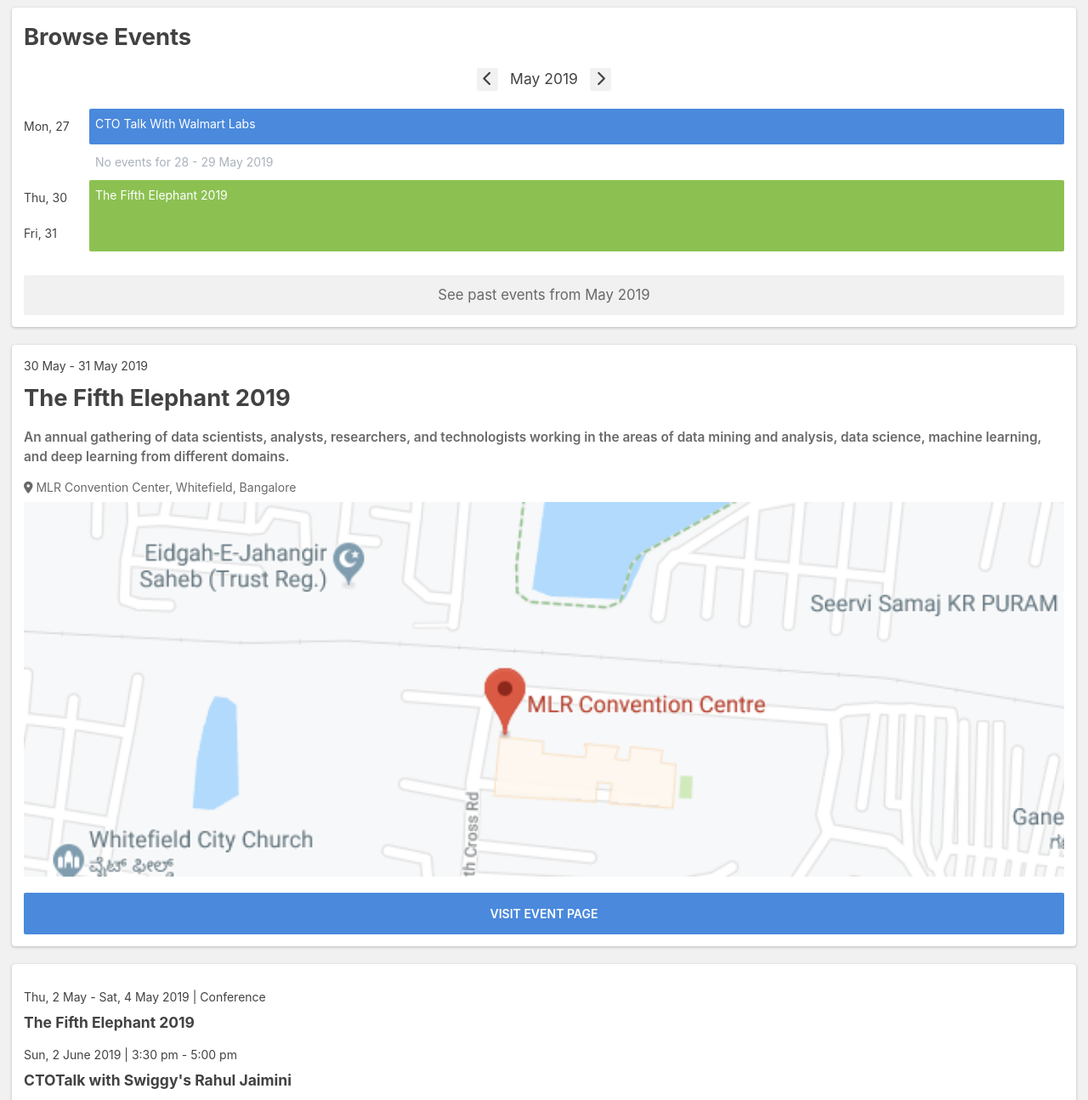
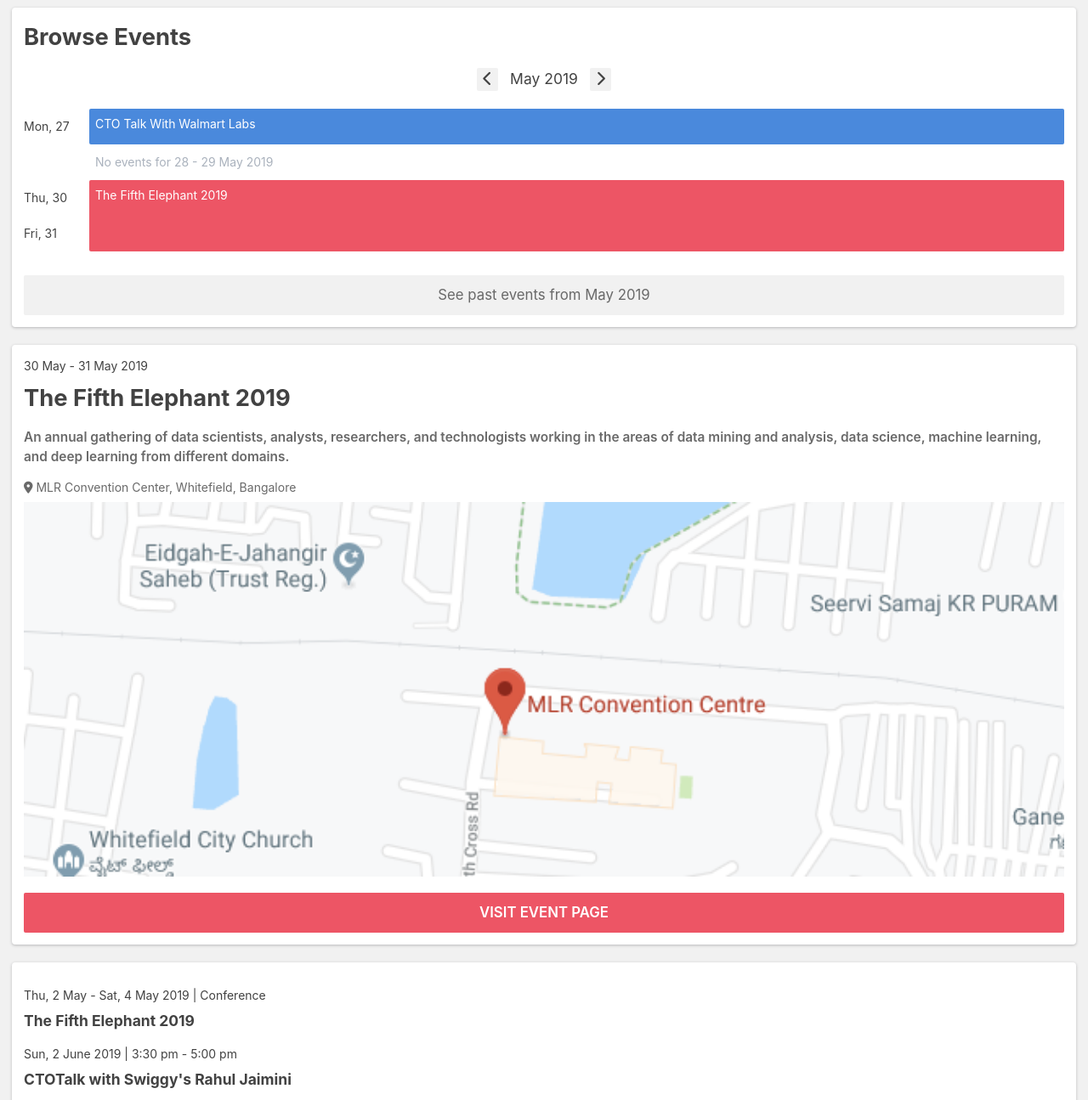
Before and after one commit to architchandra/events-interface, a plain HTML site: page index.html in a window 1280 px wide. Shown: the part 622-1917 px from the top of the page at 85% size. Drawn offline with nearby package versions, Linux system fonts and the light colour scheme.

Commit message:
Adjust styling and markup of event page button in event details section

```diff
--- a/css/style.css
+++ b/css/style.css
@@ -184,7 +184,7 @@ li  {
 }
 
 .m-cal-event.m-cal-conference  {
-  background-color: #8CC152;
+  background-color: #ED5565;
 }
 
 #may-ctotalk-with-walmart-labs  {
@@ -256,17 +256,18 @@ li  {
 } */
 
 .event-details--url  {
-  background-color: #4A89DC;
+  background-color: #ED5565;
   border-radius: 2px;
   color: #fff;
   display: block;
+  font-size: 1.2rem;
   font-weight: 600;
-  padding: 1rem 1rem;
+  padding: 0.8rem 1rem;
   text-align: center;
   text-decoration: none;
   text-transform: uppercase;
 }
 
 .event-details--url:hover  {
-  background-color: rgb(74, 137, 220, 0.9);
+  background-color: rgba(237, 85, 101, 0.9);
 }
--- a/index.html
+++ b/index.html
@@ -86,7 +86,7 @@
           <h6 class="event-details--blurb">An annual gathering of data scientists, analysts, researchers, and technologists working in the areas of data mining and analysis, data science, machine learning, and deep learning from different domains.</h6>
           <p class="event-details--location"><i class="fas fa-map-marker-alt"></i> <span class="event-details--venue">MLR Convention Center, Whitefield</span>, Bangalore<span class="event-details--city"></span></p>
           <a class="event-details--map" href="https://goo.gl/maps/ziPb95Y77zt" target="_blank"><img src="assets/sample_maps.png" alt="The Fifth Elephant location"></a>
-          <a class="event-details--url" href="https://fifthelephant.in/2017/">Visit Event Page</a>
+          <a class="event-details--url" href="https://fifthelephant.in/2017/" target="_blank">Visit Event Page</a>
         </div> <!-- event-details -->
       </section> <!-- event-details-block -->
       <section class="page-block past-events-list">
```
